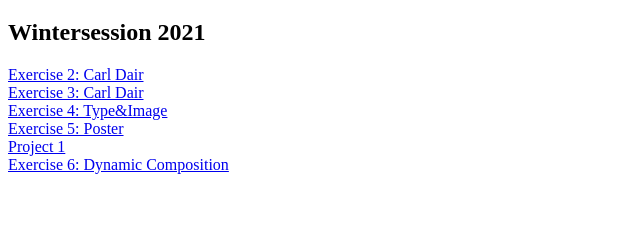
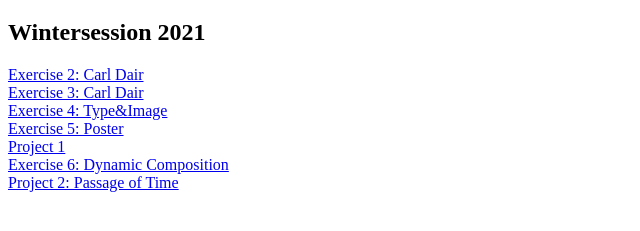
Before and after one commit to cdai-wd/wsweb, a plain HTML site: page index.html in a window 1280 px wide. Shown: the part 61-292 px from the top of the page, without its empty margins (0-640 px from the left). Drawn offline with Linux system fonts and the light colour scheme.

Commit message:
Update index.html

```diff
--- a/index.html
+++ b/index.html
@@ -16,6 +16,7 @@
   <br>
   <a href="____">Exercise 6: Dynamic Composition</a>
   <br>
+  <a href="https://cdai-wd.github.io/cooking">Project 2: Passage of Time</a>
   <br>
 
   <br>
```
